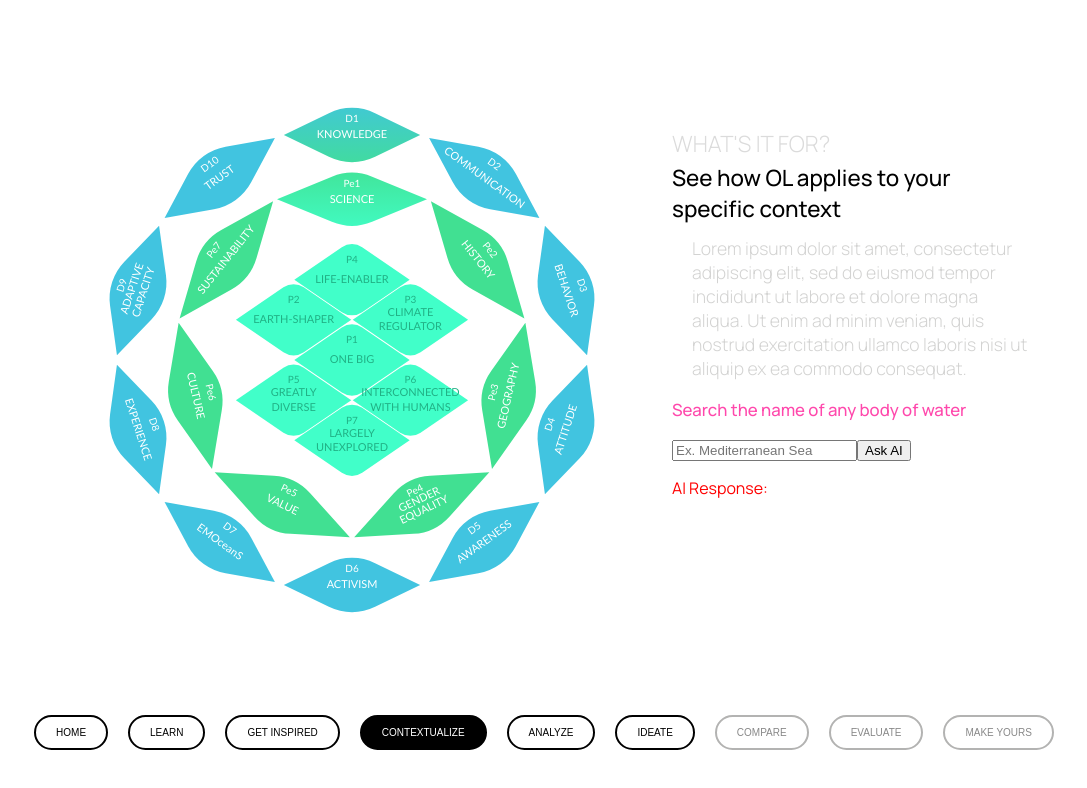
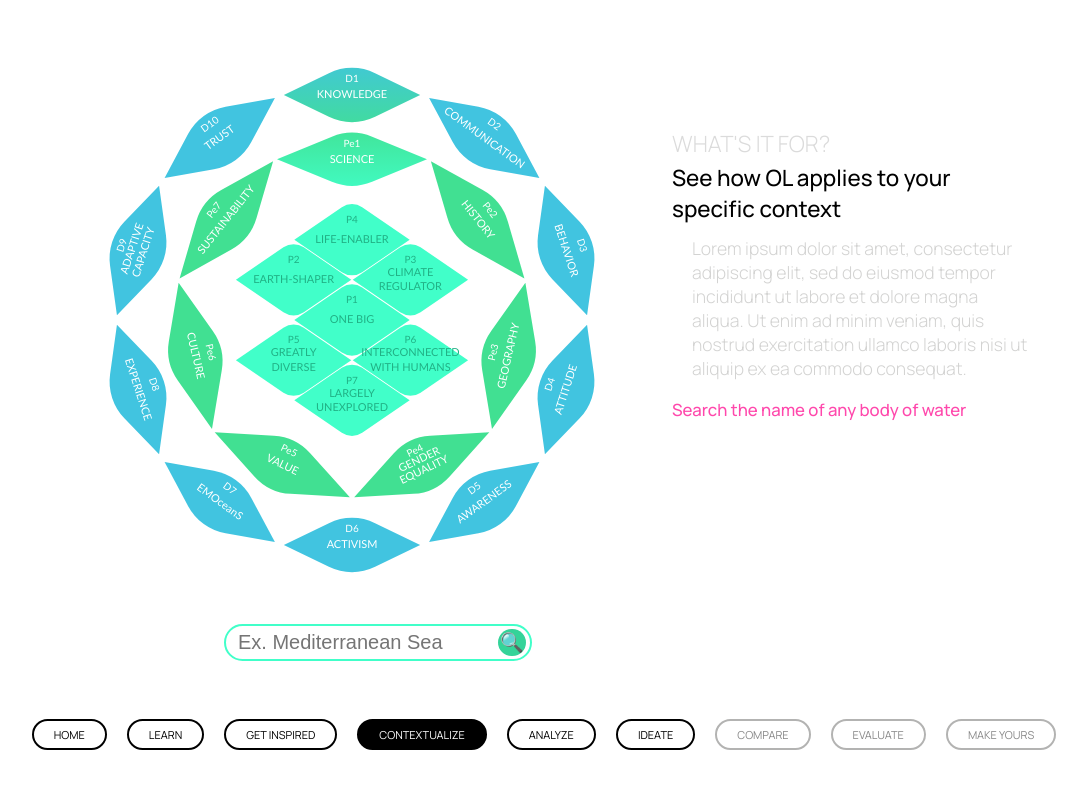
Before and after one commit to saradinismarques/ol-compass, a React (Create React App) app: page /ol-compass/contextualize in a window 1280 px wide. Shown: the top 788 px of the page, without its empty margins (96-1183 px from the left). Built offline with nearby package versions, Linux system fonts and the light colour scheme.

Commit message:
interface to contextualize like learn

```diff
--- a/src/components/OLCompass.js
+++ b/src/components/OLCompass.js
@@ -17,6 +17,8 @@ const getCenter = (action) => {
         return { x: window.innerWidth / 2, y: window.innerHeight / 2 };
     } else if (action === "default-center") {
         return { x: window.innerWidth / 2, y: window.innerHeight * 0.45 };
+    } else if(action === "contextualize") {
+        return { x: window.innerWidth * 0.35, y: window.innerHeight * 0.40 };
     } else {
         return { x: window.innerWidth * 0.35, y: window.innerHeight * 0.45 };
     }
@@ -102,7 +104,7 @@ const OLCompass = ({colors, action, onButtonClick, onClickOutside, resetState, i
 
         else if(action === "learn") {
             setClickedIds([id]);
-            const title = convertLabel(components[id].Code);
+            const title = convertLabel(components[id].Code, components[id].Type);
 
             if (onButtonClick) {
                 onButtonClick(title, components[id].Headline, components[id].Paragraph, components[id].ShowMoreText, components[id].Type);
@@ -113,6 +115,13 @@ const OLCompass = ({colors, action, onButtonClick, onClickOutside, resetState, i
                 ? prevClickedIds.filter(buttonId => buttonId !== id) // Remove ID if already clicked
                 : [...prevClickedIds, id] // Add ID if not already clicked
             );
+        } else if(action === "contextualize") {
+            setClickedIds([id]);
+            const title = convertLabel(components[id].Code, components[id].Type);
+
+            if (onButtonClick) {
+                onButtonClick(title, components[id].Label, components[id].Type);
+            }
         }
 
         if(action === "ideate") {
@@ -503,32 +512,13 @@ const getGradientColor = (code, type, colors) => {
 
 }
 
-function convertLabel(label) {
-    // Define a mapping of prefixes to their corresponding full names
-    const prefixMap = {
-        "D": "Dimension",
-        "Pe": "Perspective",
-        "P": "Principle"
-    };
-
+function convertLabel(label, type) {
     // Use a regular expression to capture the prefix and the number
     const regex = /^([A-Za-z]+)(\d+)$/;
     const match = label.match(regex);
+    const number = match[2];
 
-    if (match) {
-        const prefix = match[1];
-        const number = match[2];
-
-        // Find the corresponding full name for the prefix
-        const fullName = prefixMap[prefix];
-
-        if (fullName) {
-            return `${fullName} ${number}`;
-        }
-    }
-
-    // If the label doesn't match the expected pattern, return it unchanged
-    return label;
+    return `${type} ${number}`;
 }
 
 export default OLCompass;
--- a/src/pages/ContextualizePage.js
+++ b/src/pages/ContextualizePage.js
@@ -1,24 +1,96 @@
-import React, { useState } from 'react';
+import React, { useState, useCallback, useMemo } from 'react';
 import OLCompass from '../components/OLCompass';
 import Menu from '../components/Menu';
+import '../styles/ContextualizePage.css';
 import { getAIResponse } from '../utils/AI.js';
 
 const ContextualizePage = ({colors}) => {
-  const [prompt, setPrompt] = useState('');
-  const [response, setResponse] = useState('');
+  const initialState = useMemo(() => ({
+    title: '',
+    label: '',
+    type: '',
+    headline: '',
+    paragraph: '',
+    initialState: true,
+    gradientColor: null
+  }), []);
 
-  const handlePromtChange = (e) => {
-    setPrompt(e.target.value);
+  const [state, setState] = useState(initialState);
+  const [bodyOfWater, setBodyOfWater] = useState('');
+
+  const resetState = useCallback(() => {
+    setState(initialState);
+  }, [initialState]);
+
+  const handleDiagramClick = (title, label, type) => {
+    setState((prevState) => ({
+      ...prevState,
+      title,
+      label: label.toLowerCase(),
+      type,
+      gradientColor: colors[type]
+    }));
+  };
+
+  const handleBodyOfWaterChange = (e) => {
+    setBodyOfWater(e.target.value);
   };
 
   const handleSubmit = async () => {
+    const prompt = `In the context of Ocean Literacy, rephrase the ${state.type} ${state.label} in respect to the ${bodyOfWater}. You must give me a title and paragraph with this information with 50 words maximum!! Format it like this: Title:add title here, Paragraph:add paragraph here. Don't print any bold text. `;
     const aiResponse = await getAIResponse(prompt);
-    setResponse(aiResponse);
+
+    let reformattedResponse = aiResponse.replace(/\*/g, "") // Remove any remaining **
+    .replace(/\n/g, ' '); // Remove extra new lines if needed
+
+    console.log(reformattedResponse);
+    let regex = /Title: (.*?) Paragraph: (.*)/;
+    let matches = reformattedResponse.match(regex);
+
+    if(matches === null) {
+      regex = /^(.*?)(?=\s{2,})([\s\S]*)$/;;
+      matches = reformattedResponse.match(regex);
+    }
+
+    console.log(matches[1]);
+    console.log(matches[2]);
+    setState((prevState) => ({
+      ...prevState,
+        headline: matches[1],
+        paragraph: matches[2],
+      initialState: false,
+    }));
   }
 
   return (
-    <div>
-      <OLCompass colors={colors} action="default-left" />
+    <div className='l-gradient-background'
+      style={{
+        background: state.initialState
+          ? 'none'
+          : `linear-gradient(to right, #ffffff 30%, ${state.gradientColor} 85%)`
+      }}
+    >
+      <OLCompass
+        colors={colors}
+        action="contextualize"
+        onButtonClick={handleDiagramClick}
+        resetState={resetState}
+      />
+      <div className="c-search-container">
+        <input
+          type="text"
+          className="c-search-bar"
+          placeholder={'Ex. Mediterranean Sea'}
+          value={bodyOfWater}
+          onChange={handleBodyOfWaterChange}
+        />
+        <button className="c-search-button" onClick={handleSubmit}>
+          🔍
+        </button>
+      </div>
+
+      {state.initialState && (
+      <>
         <div className='text-container'>
           <p className='question'>
             What's it for?
@@ -32,12 +104,21 @@ const ContextualizePage = ({colors}) => {
           <p className='instruction'>
             Search the name of any body of water
           </p>
-            <div>
-              <input type="text" value={prompt} placeholder={'Ex. Mediterranean Sea'} onChange={handlePromtChange}/>
-              <button onClick={handleSubmit}>Ask AI</button>
-              <p>AI Response: {response}</p>
+        </div>
+      </>
+      )}
+
+      {!state.initialState && (
+        <>
+        <div className="text-container">
+          <h1 className='c-title'>{state.title}</h1>
+          <h2 className='c-headline'>{state.headline}</h2>
+          <div className='c-text'>
+            <p>{state.paragraph}</p>
           </div>
         </div>
+        </>
+      )}
       <Menu />
     </div>
   );
--- a/src/pages/LearnPage.js
+++ b/src/pages/LearnPage.js
@@ -18,11 +18,10 @@ const LearnPage = ({colors}) => {
   const [state, setState] = useState(initialState);
 
   const resetState = useCallback(() => {
-    console.log("LEarn");
     setState(initialState);
   }, [initialState]);
 
-  const handleDiagramClick = (title, headline, paragraph, showMoreText, Type) => {
+  const handleDiagramClick = (title, headline, paragraph, showMoreText, type) => {
     setState((prevState) => ({
       ...prevState,
       title,
@@ -31,7 +30,7 @@ const LearnPage = ({colors}) => {
       showMoreText,
       showMore: false,
       initialState: false,
-      gradientColor: colors[Type]
+      gradientColor: colors[type]
     }));
   };
 
--- /dev/null
+++ b/src/styles/ContextualizePage.css
@@ -0,0 +1,61 @@
+.c-search-container {
+    position: absolute;
+    top: 78%;
+    left: 25%;
+    display: flex; /* Use flexbox to align items horizontally */
+    align-items: center; /* Align vertically */
+}
+
+.c-search-bar {
+    padding: 5px 12px;
+    border: 2px solid #41ffc9;
+    border-radius: 20px;
+    font-family: 'Arial';
+    font-size: 20px;
+    color: #478cc9;
+    width: 280px;
+    outline: none;
+}
+
+.c-search-button {
+    padding:2px 2px; /* Add some padding to the button */
+    position: absolute;
+    left: 89%;
+    background-color: #34d399;
+    border: none;
+    border-radius: 20px;
+    color: white;
+    cursor: pointer;
+    font-size: 19px;
+}
+
+.c-search-button:hover {
+    background-color: #2fa77f; /* Darken the button on hover */
+}
+
+.c-title {
+    font-size: 1.5em; /* Larger size for h1 */
+    font-weight: 300;
+    color: rgb(255, 255, 255);
+    text-transform: uppercase;
+    margin: 0;
+}
+
+/* Style for h2 */
+.c-headline {
+    font-size: 1.8em; /* Smaller size for h2 */
+    font-weight: 500;
+    text-transform: uppercase;
+    color: rgb(255, 255, 255);
+    margin-top: 3px;
+}
+
+.c-text {
+    font-size: 1.1em;
+    font-weight: 300;
+    color: rgb(0, 0, 0);
+    padding-left: 20px;
+    margin-top: -30px;
+    margin-bottom: -5px;
+    overflow-y: hidden; /* Hide overflow initially */
+}
--- a/src/styles/Menu.css
+++ b/src/styles/Menu.css
@@ -12,13 +12,13 @@
 
 .menu-button {
     margin: 0 10px;
-    padding: 10px 20px;
+    padding: 6px 20px;
     border: 2px solid black;
     border-radius: 20px;
     cursor: pointer;
     text-decoration: none; /* Ensure links have no underline */
-    font-family: 'Arial';
-    font-size: 10px;
+    font-family: 'Manrope', sans-serif;
+    font-size: 11px;
     color: black;
     display: inline-flex;
     align-items: center;
```
Lines whose indentation alone changed are shown as unchanged.
